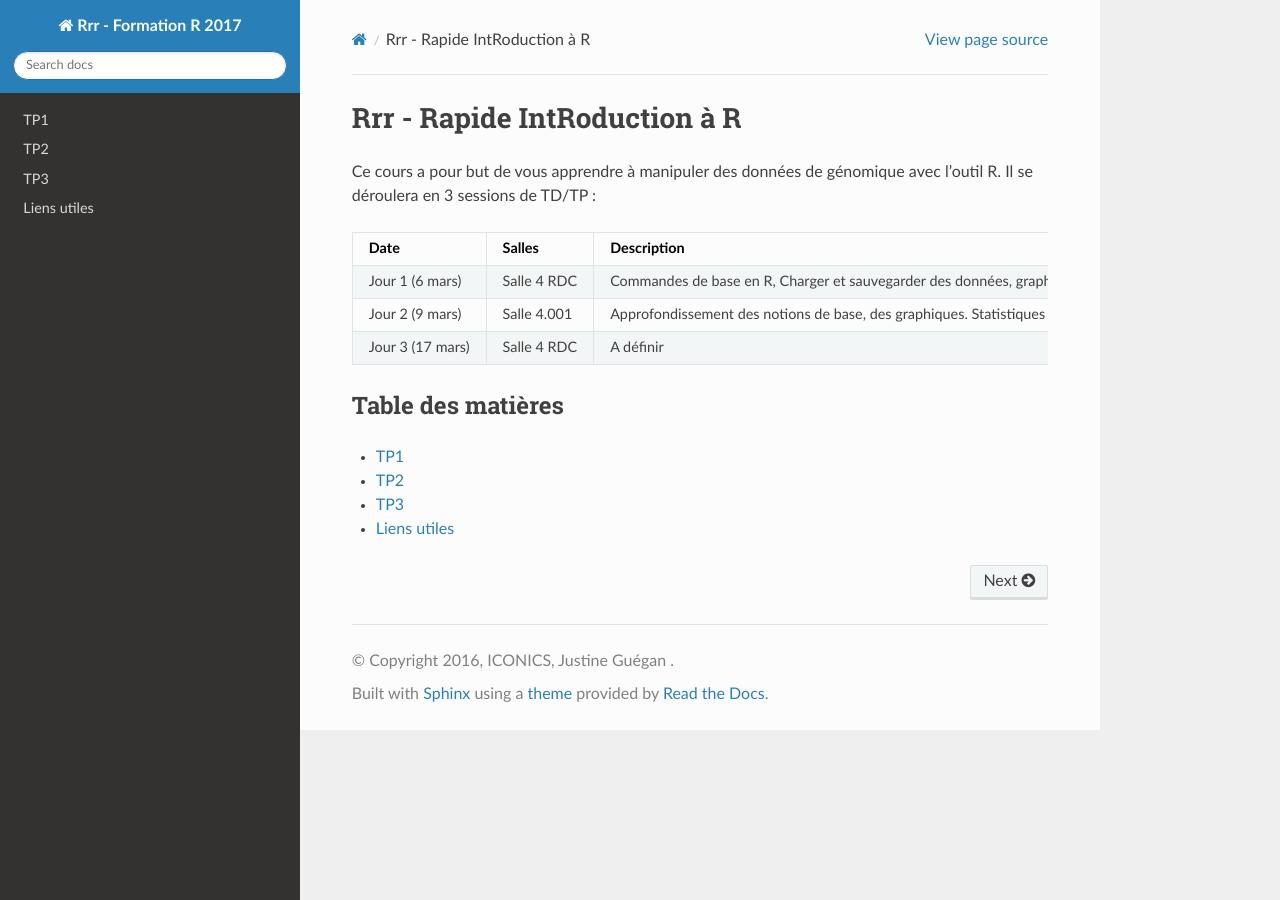
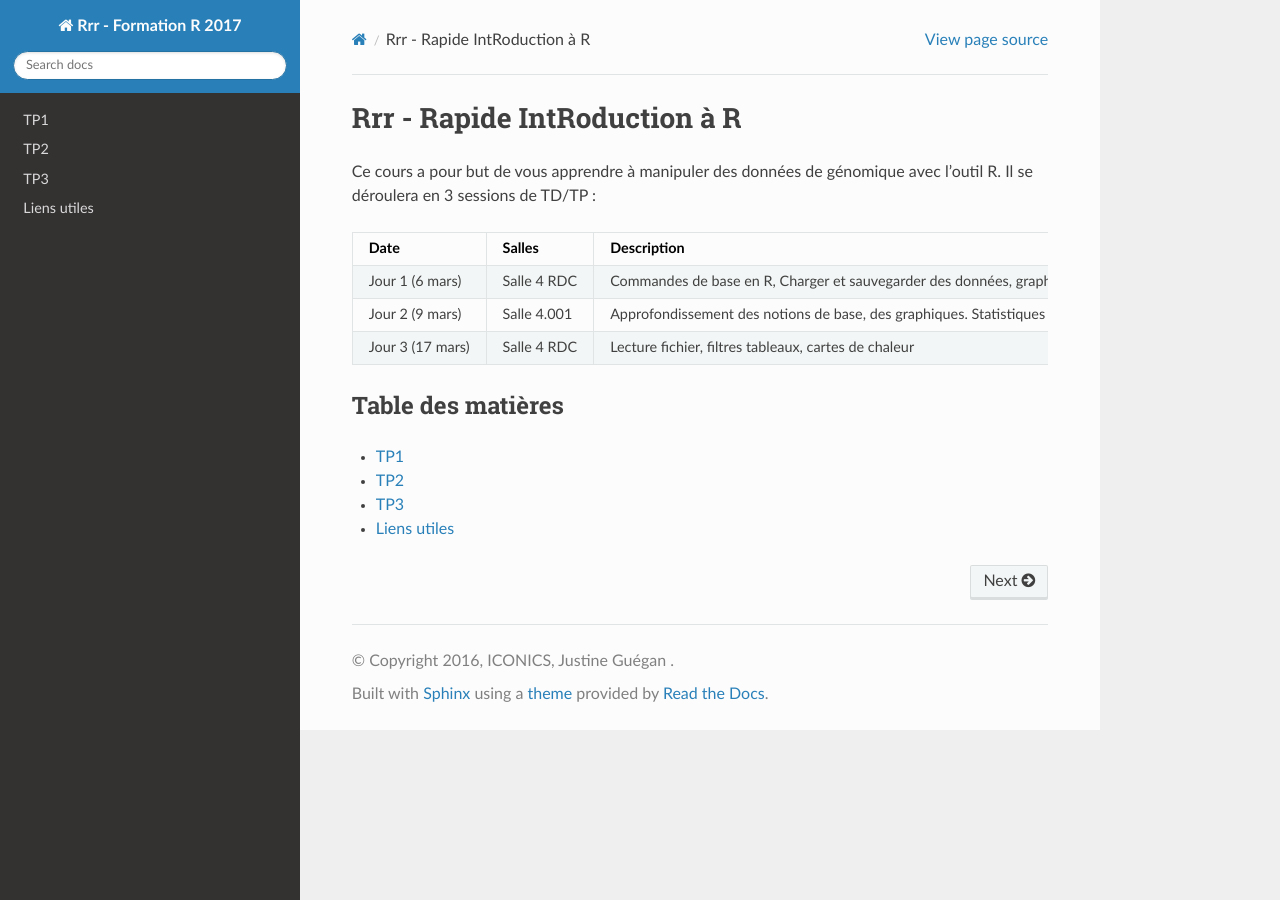
Before and after one commit to PF-BB/Formation-Rrrr, a Sphinx documentation site: the page built from docs/source/index.rst, in a window 1280 px wide. Built offline with Sphinx 7.4.7 and the Read the Docs theme 2.0.0, drawn with Linux system fonts in a browser that asks for light colours.

Commit message:
index update

```diff
--- a/docs/source/index.rst
+++ b/docs/source/index.rst
@@ -9,7 +9,7 @@ Date		 	Salles        	Description
 ================= 	=============	======================================================================
 Jour 1 (6 mars)  	Salle 4 RDC	Commandes de base en R, Charger et sauvegarder des données, graphiques
 Jour 2 (9 mars)  	Salle 4.001	Approfondissement des notions de base, des graphiques. Statistiques simples
-Jour 3 (17 mars) 	Salle 4 RDC	A définir
+Jour 3 (17 mars) 	Salle 4 RDC	Lecture fichier, filtres tableaux, cartes de chaleur
 ================= 	=============	======================================================================
 
 Table des matières
```
